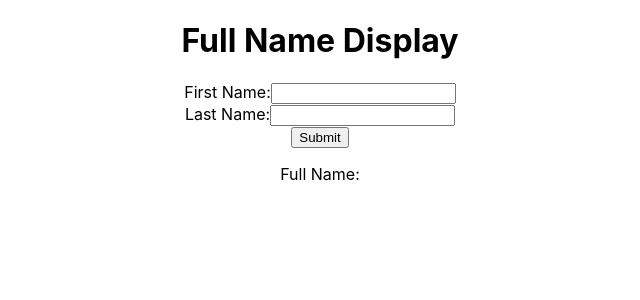
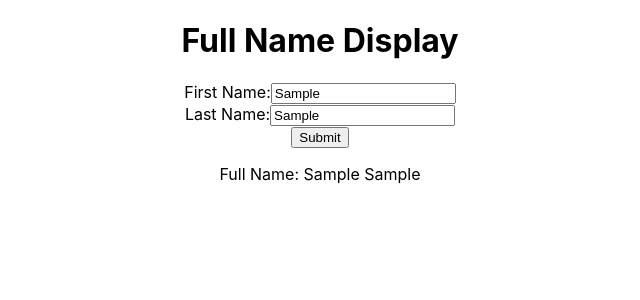
Before and after one commit to Mayukha92/xdisplayname, a React (Create React App) app: page / in a window 1280 px wide. Both pictures are taken after typing "Sample", "Sample" into the empty fields and a click on the button "Submit". Shown: the top 300 px of the page, without its empty margins (320-960 px from the left). Built offline with nearby package versions, Linux system fonts and the light colour scheme.

Commit message:
fifth commit

```diff
--- a/src/App.js
+++ b/src/App.js
@@ -3,9 +3,9 @@ import './App.css';
 import React, { useState } from 'react';
 
 function App() {
-  const [firstName, setFirstName] = useState("");
+  const [firstName, setFirstName] = useState('');
   const [lastName, setLastName] = useState('');
-  // const [fullName, setFullName] = useState('');
+  //const [fullName, setFullName] = useState('');
   const [isSubmitted, setIsSubmitted] = useState(false);
 
   const handlefirstName = (e) =>{
@@ -20,12 +20,13 @@ function App() {
     if(firstName && lastName){
       // setFullName(firstName +" " +lastName);
       setIsSubmitted(true);
-      setFirstName('');
-      setLastName('');
+
     }else{
       alert('Please fill out both first name and last name')
     }
-
+    // setFirstName('');
+    // setLastName('');
+    // setIsSubmitted(false);
   }
   return (
     <div className="App">
@@ -41,7 +42,7 @@ function App() {
         </div>
 
         <button type='submit'>Submit</button>
-        {isSubmitted && (<p>Full Name: {firstName} {lastName}</p>)}
+        {firstName&&lastName&&isSubmitted && (<p>Full Name: {firstName} {lastName}</p>)}
       </form>
     </div>
   );
```
